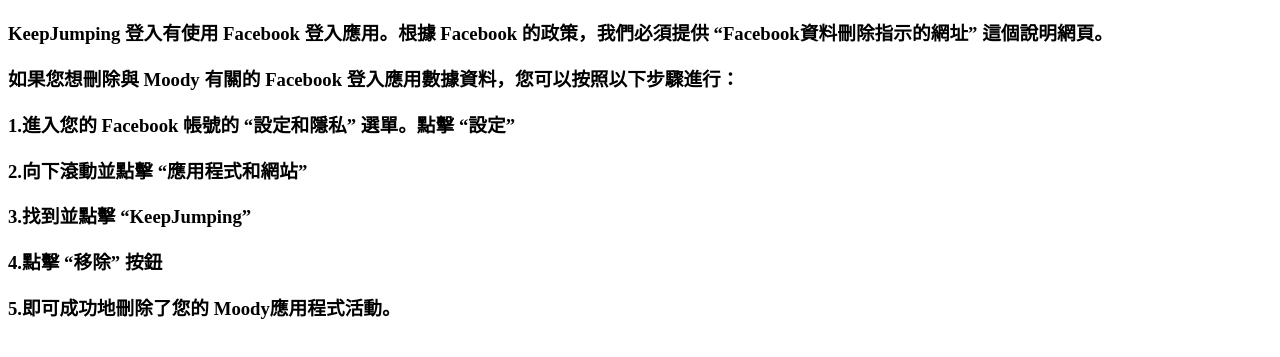
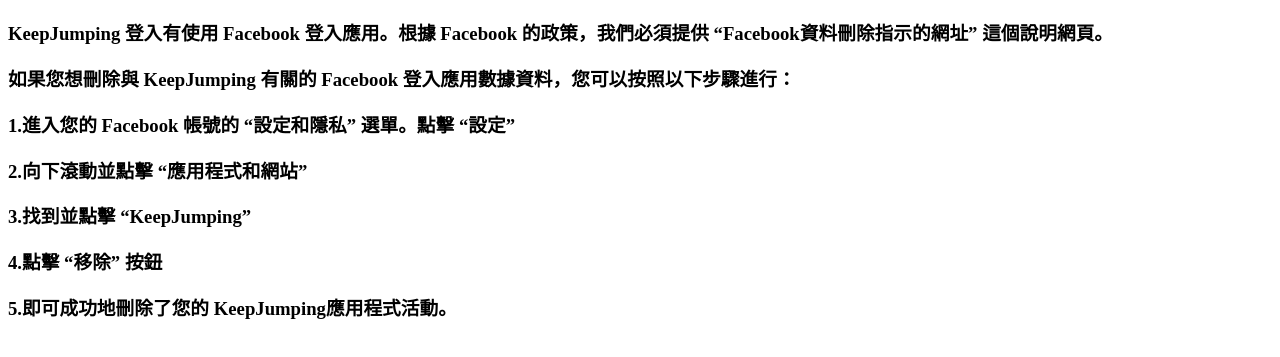
Before and after one commit to huangyuanda/huangyuanda.gihub.io, a plain HTML site: page index.html in a window 1280 px wide. Shown: the part 57-414 px from the top of the page. Drawn offline with Linux system fonts and the light colour scheme.

Commit message:
Update index.html

```diff
--- a/index.html
+++ b/index.html
@@ -1,8 +1,8 @@
 <h1>Facebook資料刪除指示的網址</h1>
 <h3>KeepJumping 登入有使用 Facebook 登入應用。根據 Facebook 的政策，我們必須提供 “Facebook資料刪除指示的網址” 這個說明網頁。</h3>
-<h3>如果您想刪除與 Moody 有關的 Facebook 登入應用數據資料，您可以按照以下步驟進行：</h3>
+<h3>如果您想刪除與 KeepJumping 有關的 Facebook 登入應用數據資料，您可以按照以下步驟進行：</h3>
 <h3>1.進入您的 Facebook 帳號的 “設定和隱私” 選單。點擊 “設定”</h3>
 <h3>2.向下滾動並點擊 “應用程式和網站”</h3>
 <h3>3.找到並點擊 “KeepJumping”</h3>
 <h3>4.點擊 “移除” 按鈕</h3>
-<h3>5.即可成功地刪除了您的 Moody應用程式活動。</h3>
+<h3>5.即可成功地刪除了您的 KeepJumping應用程式活動。</h3>
```
